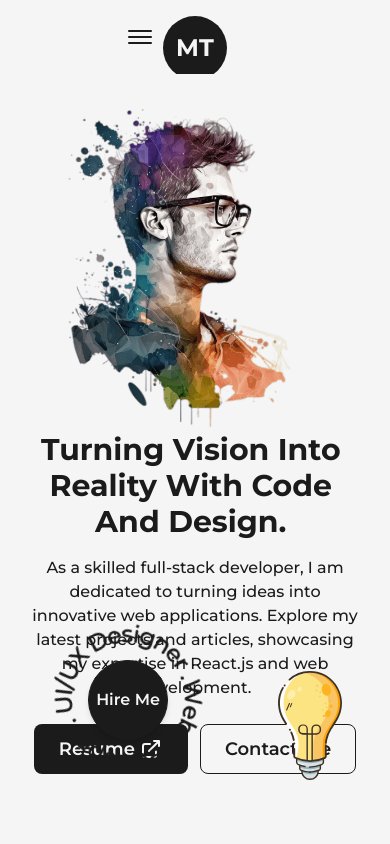
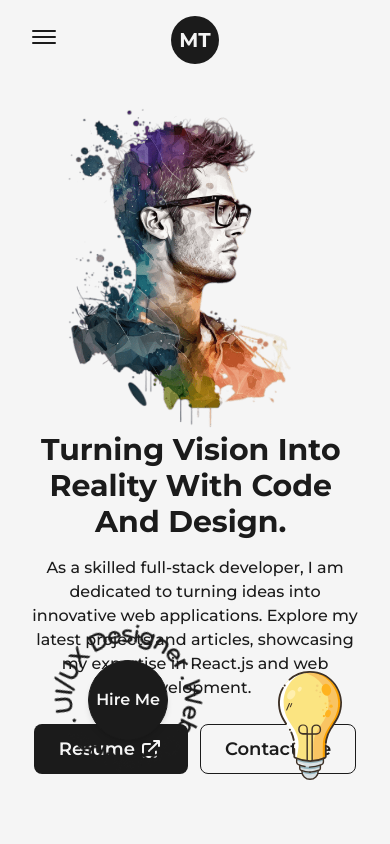
Before and after one commit to MilkiasTonji/mock-portfolio, a Next.js app: page / in a window 390 px wide. Shown: the top 844 px of the page. Built offline with nearby package versions, Linux system fonts and the light colour scheme.

Commit message:
latest update on July22, 2023

```diff
--- a/src/components/Logo.js
+++ b/src/components/Logo.js
@@ -9,8 +9,8 @@ const MotionLink = motion(Link);
 const Logo = () => {
     return (
         <div className='flex items-center justify-center mt-2'>
-            <MotionLink href={"/"} className='w-16 h-16 bg-dark text-light flex items-center
-        justify-center rounded-full text-2xl font-bold border border-solid border-transparent dark:border-light'
+            <MotionLink href={"/"} className='w-16 h-16 md:w-12 md:h-12 bg-dark text-light flex items-center
+        justify-center rounded-full text-2xl md:text-xl font-bold border border-solid border-transparent dark:border-light'
                 whileHover={{
                     backgroundColor: ["#121212", "rgba(131,58,180,1)","rgba(253,29,29,1)","rgba(252,176,69,1)","rgba(131,58,180,1)", "#121212"],
                     transition: {duration: 1, repeat: Infinity}
--- a/src/components/Navbar.js
+++ b/src/components/Navbar.js
@@ -56,7 +56,7 @@ const Navbar = () => {
     }
 
     return (
-        <header className='w-full px-32 py-8 font-medium flex items-center justify-between dark:text-light relative'>
+        <header className='w-full px-32 py-8 font-medium flex items-center justify-between dark:text-light relative md:px-8'>
             <button className='flex-col justify-center items-center hidden lg:flex'
                 onClick={handleClick}
             >
```
